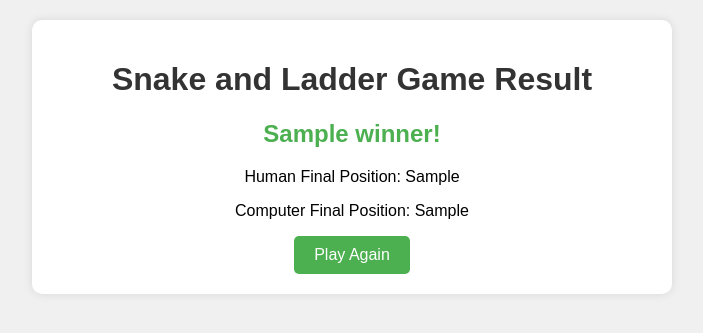
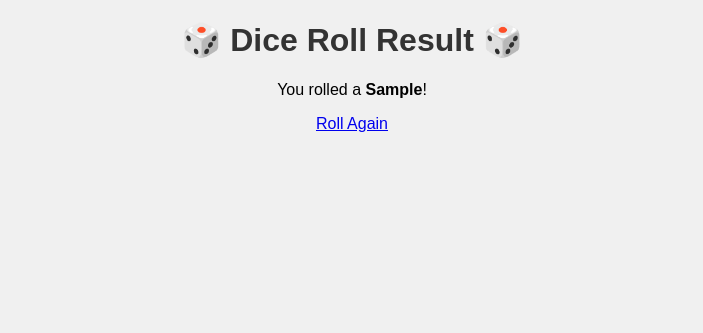
Before and after one commit to Mozarex-hub/mozarex5, a Flask app: template templates/result.html in a window 1280 px wide. Shown: the top 333 px of the page, without its empty margins (288-991 px from the left). Run offline with Flask 3, Linux system fonts and the light colour scheme; the template is opened without the code that fills it: most values are stand-ins (such as "Sample title", 1, 10 or a date in 2020).

Commit message:
Update result.html

```diff
--- a/templates/result.html
+++ b/templates/result.html
@@ -3,17 +3,12 @@
 <head>
     <meta charset="UTF-8">
     <meta name="viewport" content="width=device-width, initial-scale=1.0">
-    <title>Game Result</title>
-    <link rel="stylesheet" href="/static/css/style.css">
+    <title>Dice Result</title>
+    <link rel="stylesheet" href="{{ url_for('static', filename='style.css') }}">
 </head>
 <body>
-    <div class="result-container">
-        <h1>Snake and Ladder Game Result</h1>
-        <p class="winner">{{ winner }}!</p>
-        <p>Human Final Position: {{ human_position }}</p>
-        <p>Computer Final Position: {{ computer_position }}</p>
-        <p>{{ message | safe }}</p>
-        <button onclick="window.location.href='/'">Play Again</button>
-    </div>
+    <h1>🎲 Dice Roll Result 🎲</h1>
+    <p>You rolled a <strong>{{ dice_value }}</strong>!</p>
+    <a href="/">Roll Again</a>
 </body>
 </html>
```
